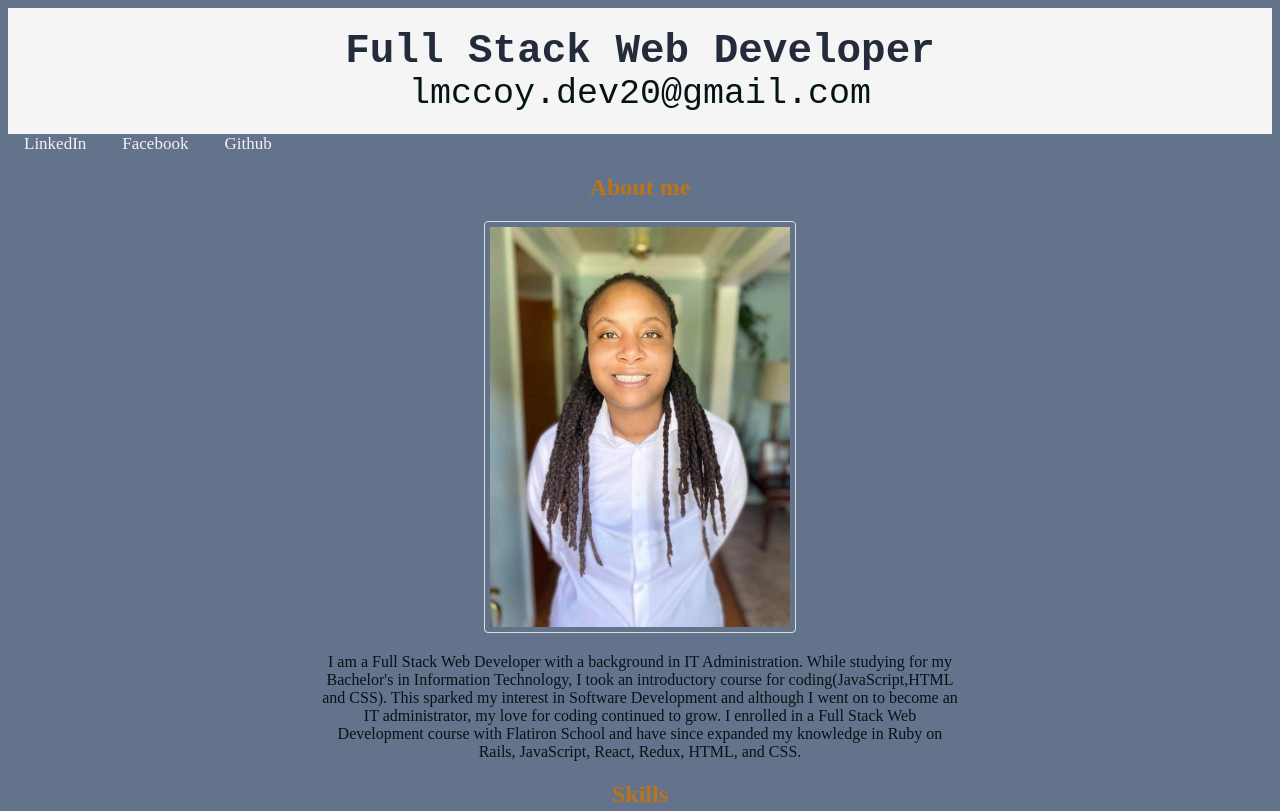
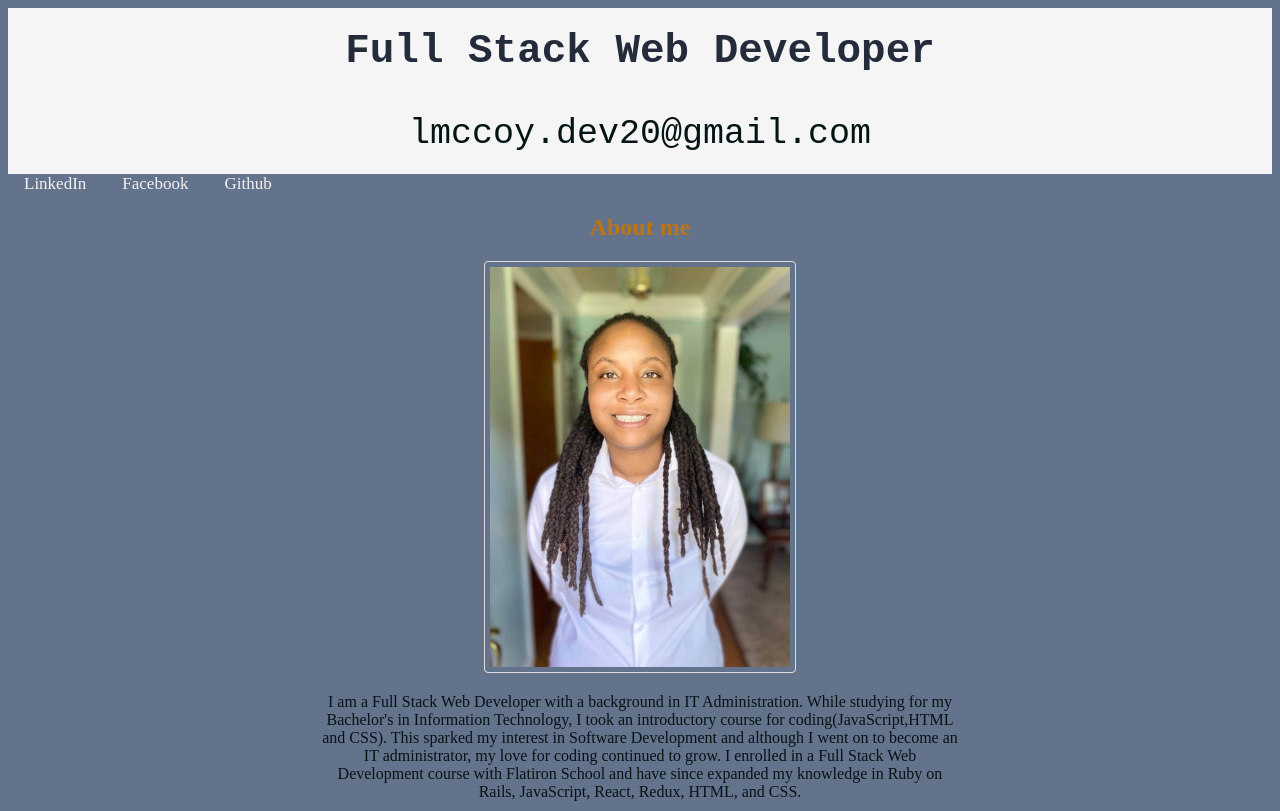
Before and after one commit to LmLutec/personal_website, a plain HTML site: page index.html in a window 1280 px wide. Shown: the top 811 px of the page. Drawn offline with Linux system fonts and the light colour scheme.

Commit message:
testing line break

```diff
--- a/index.html
+++ b/index.html
@@ -8,7 +8,7 @@
 
         <body>
             <div class="text-container">
-                <h3 style= "color: #242c3c;" class="typing-text">Full Stack Web Developer</h3>
+                <h3 style= "color: #242c3c;" class="typing-text">Full Stack Web Developer</h3><br/>
                 <p class="typing-text">lmccoy.dev20@gmail.com</p>
             </div>
             <div id="contact-info">
```
